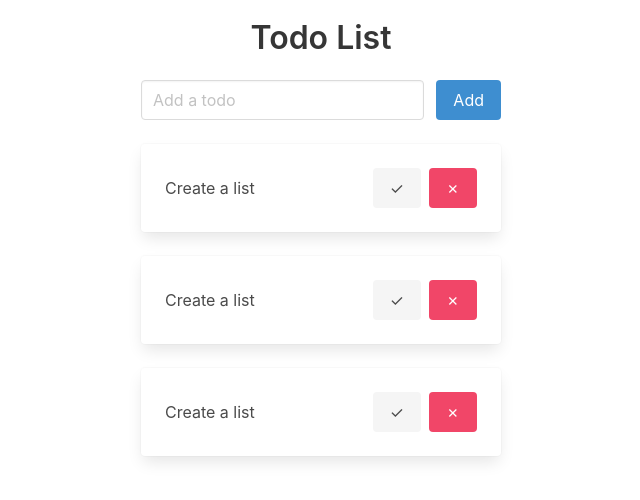
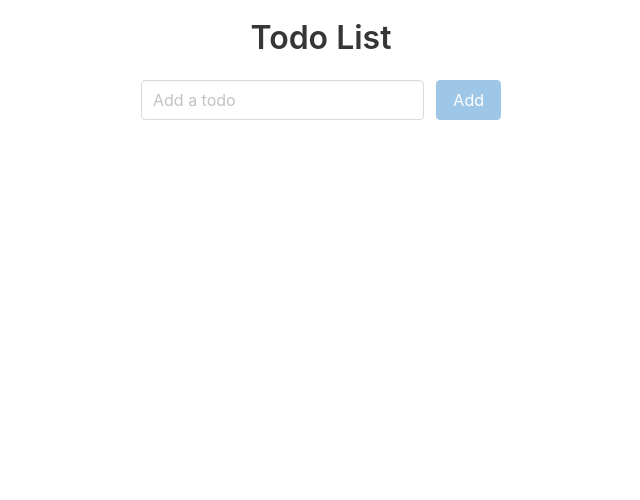
Before and after one commit to pauloszf/vueList, a Vue app: page / in a window 1280 px wide. Shown: the top 500 px of the page, without its empty margins (319-959 px from the left). Built offline with nearby package versions, Linux system fonts and the light colour scheme; the HTML template or start-up script is replaced by a standard one.

Commit message:
Fim do projeto básico

```diff
--- a/package.json
+++ b/package.json
@@ -8,6 +8,7 @@
   },
   "dependencies": {
     "bulma": "^0.9.4",
+    "uuid": "^9.0.0",
     "vue": "^3.2.38"
   },
   "devDependencies": {
--- a/src/App.vue
+++ b/src/App.vue
@@ -3,29 +3,55 @@
     <div class="title has-text-centered">
       Todo List
     </div>
+    <form
+      @submit.prevent="addTodo"
+    >
       <div class="field is-grouped mb-5">
         <div class="control is-expanded">
-        <input class="input" type="text" placeholder="Add a todo">
+          <input
+            v-model="newTodoContent"
+            class="input"
+            type="text"
+            placeholder="Add a todo"
+          >
         </div>
         <div class="control">
-        <a class="button is-info">
+          <button
+            :disabled="!newTodoContent"
+            class="button is-info"
+          >
             Add
-        </a>
+          </button>
         </div>
       </div>
+    </form>
 
-    <div v-for="i in 3" class="card mb-5">
+    <div
+      v-for="todo in todos"
+      class="card mb-5"
+      :class="{ 'has-background-success-light' : todo.done}"
+    >
       <div class="card-content">
         <div class="content">
           <div class="columns is-mobile is-vcentered">
-            <div class="column">
-              Create a list
+            <div
+              class="column"
+              :class="{ 'has-text-success line-through': todo.done }"
+            >
+              {{todo.content}}
             </div>
             <div class="column is-5 has-text-right">
-              <button class="button is-light">
+              <button
+                @click="toggleDone(todo.id)"
+                class="button"
+                :class="todo.done ? 'is-success' : 'is-light'"
+              >
                 &check;
               </button>
-              <button class="button is-danger ml-2">
+              <button
+                @click="deleteTodo(todo.id)"
+                class="button is-danger ml-2"
+              >
                 &cross;
               </button>
             </div>
@@ -37,6 +63,55 @@
   </div>
 </template>
 
+<script setup>
+  /* Imports */
+  import { ref } from 'vue'
+  import { v4 as uuidv4 } from 'uuid'
+
+  /* Todos */
+
+  const todos= ref([
+    // {
+    //   id: 'id1',
+    //   content: 'Create a todo',
+    //   done: false
+    // },
+    // {
+    //   id: 'id2',
+    //   content: 'Update a todo',
+    //   done: true
+    // },
+  ])
+
+  /* Add Todo */
+  const newTodoContent = ref('');
+
+  const addTodo = () => {
+    const newTodo = {
+      id: uuidv4(),
+      content: newTodoContent.value,
+      done: false
+    }
+
+    todos.value.unshift(newTodo)
+    newTodoContent.value='';
+  }
+
+  /* Delete todo */
+
+  const deleteTodo = id => {
+    todos.value = todos.value.filter(todo => todo.id !== id);
+  }
+
+  /* toggle done */
+const toggleDone = id => {
+  const index = todos.value.findIndex(todo => todo.id === id);
+
+  todos.value[index].done = !todos.value[index].done
+}
+
+</script>
+
 <style>
 @import 'C:/Users/paulo/Documents/Desenvolvimento/vueapplist/vueList/node_modules/bulma/css/bulma.min.css';
 
@@ -46,4 +121,7 @@
   margin: 0 auto;
 }
 
+.line-through {
+  text-decoration: line-through;
+}
 </style>
```
Also changed, not shown: 1 other file (tests, documents, lock files or other folders). Lines whose indentation alone changed are shown as unchanged.
